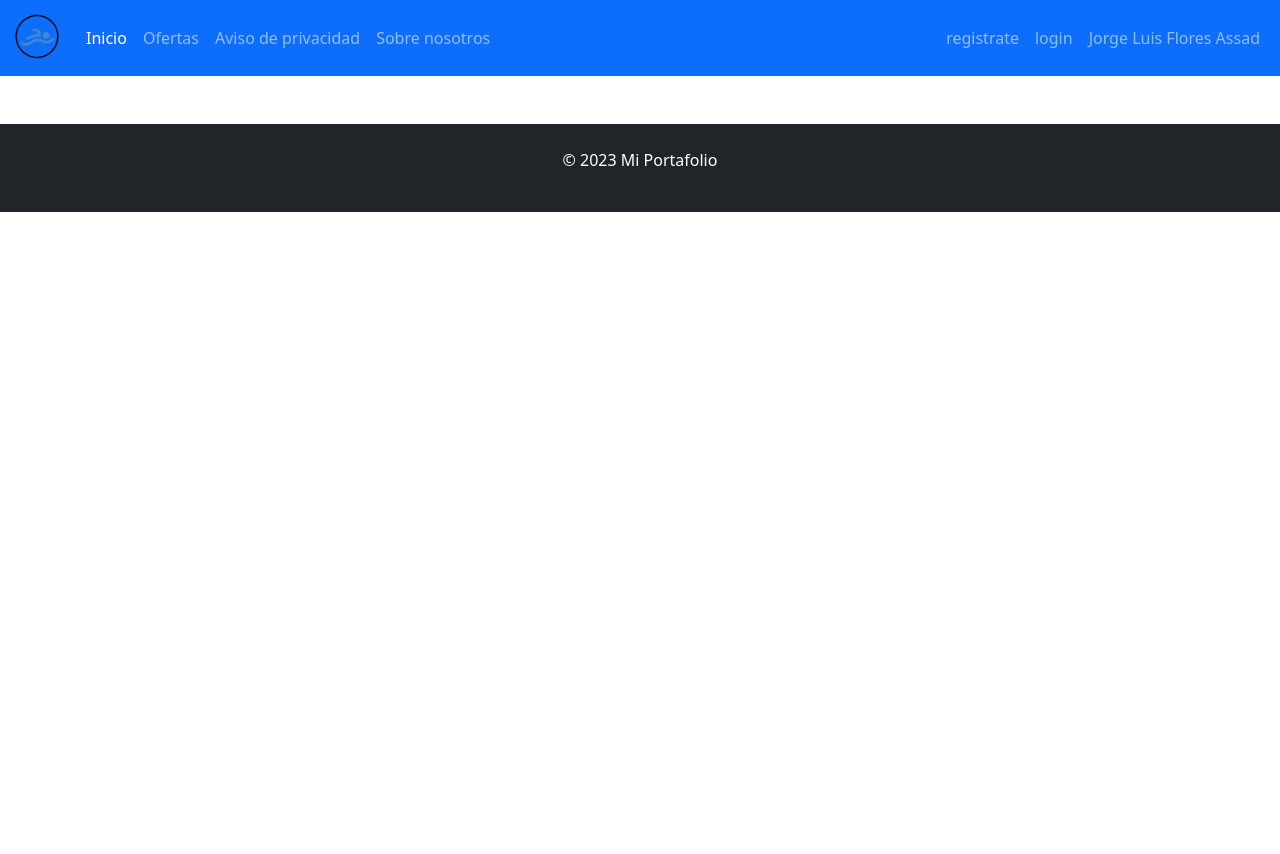
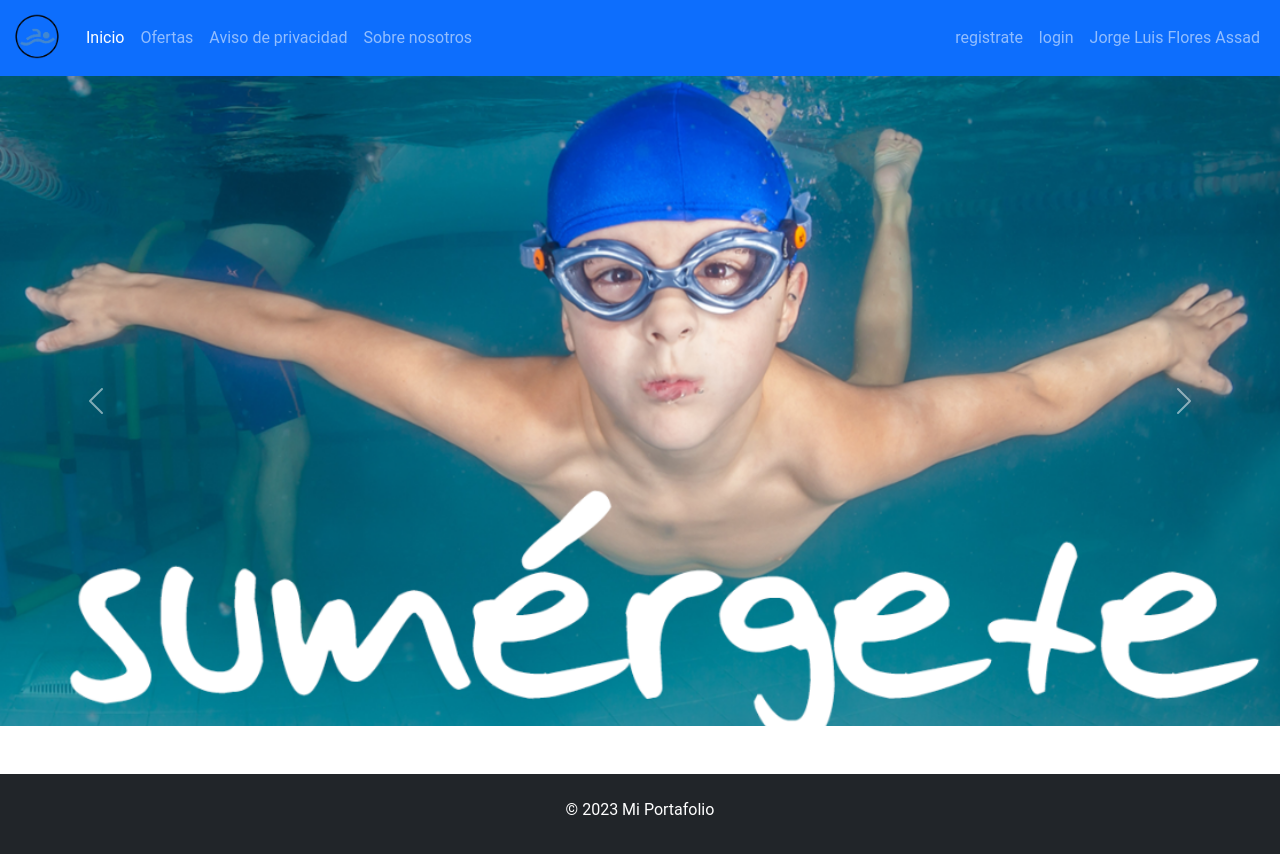
Before and after one commit to seinenten/cuervosClub, an Angular app: page /inicio in a window 1280 px wide. Shown: the top 854 px of the page. Before the commit the page ends 800 px from the top, so only its background shows below. Built offline with nearby package versions, Linux system fonts and the light colour scheme.

Commit message:
carrusel
se añadio el carrusel

```diff
--- a/package.json
+++ b/package.json
@@ -6,7 +6,8 @@
     "start": "ng serve",
     "build": "ng build",
     "watch": "ng build --watch --configuration development",
-    "test": "ng test"
+    "test": "ng test",
+    "instalar": "npm install"
   },
   "private": true,
   "dependencies": {
--- a/src/app/app.module.ts
+++ b/src/app/app.module.ts
@@ -9,6 +9,7 @@ import { AvisoPrivComponent } from './aviso-priv/aviso-priv.component';
 import { AcercaDeComponent } from './acerca-de/acerca-de.component';
 import { NavbarComponent } from './components/navbar/navbar.component';
 import { FooterComponent } from './components/footer/footer.component';
+import { CarruselComponent } from './components/carrusel/carrusel.component';
 
 @NgModule({
   declarations: [
@@ -18,7 +19,8 @@ import { FooterComponent } from './components/footer/footer.component';
     AvisoPrivComponent,
     AcercaDeComponent,
     NavbarComponent,
-    FooterComponent
+    FooterComponent,
+    CarruselComponent
   ],
   imports: [
     BrowserModule,
--- /dev/null
+++ b/src/app/components/carrusel/carrusel.component.css
@@ -0,0 +1,3 @@
+.tamañoImg{
+    height: 650px;
+}
--- /dev/null
+++ b/src/app/components/carrusel/carrusel.component.html
@@ -0,0 +1,18 @@
+<div id="carouselExample" class="carousel slide">
+    <div class="carousel-inner tamañoImg">
+        <div class="carousel-item active">
+            <img src="../../../assets/imagenes/natacion1.png" class="d-block w-100" alt="natacion1">
+        </div>
+        <div class="carousel-item">
+            <img src="../../../assets/imagenes/natacion2.jpg" class="d-block w-100" alt="natacion2">
+        </div>
+    </div>
+    <button class="carousel-control-prev" type="button" data-bs-target="#carouselExample" data-bs-slide="prev">
+        <span class="carousel-control-prev-icon" aria-hidden="true"></span>
+        <span class="visually-hidden">Previous</span>
+    </button>
+    <button class="carousel-control-next" type="button" data-bs-target="#carouselExample" data-bs-slide="next">
+        <span class="carousel-control-next-icon" aria-hidden="true"></span>
+        <span class="visually-hidden">Next</span>
+    </button>
+</div>
--- a/src/app/inicio/inicio.component.html
+++ b/src/app/inicio/inicio.component.html
@@ -1,7 +1,11 @@
 <!-- NABAR -->
-<app-navbar></app-navbar>
+<app-navbar ></app-navbar>
 
-<div class="my-5 container" >
+<app-carrusel></app-carrusel>
+
+
+<div class="my-5 container">
+
 
 </div>
 
--- a/src/styles.css
+++ b/src/styles.css
@@ -1 +1,10 @@
-/* You can add global styles to this file, and also import other style files */
+html, body {
+
+    height: 100%;
+
+    overscroll-behavior-y: contain;
+    -webkit-user-select: none;
+    -webkit-tap-highlight-color: transparent;
+    -webkit-touch-callout: none;
+}
+body { margin: 0; font-family: Roboto, "Helvetica Neue", sans-serif; }
```
Also changed, not shown: src/app/components/carrusel/carrusel.component.ts (added, +10 -0 lines), src/assets/imagenes/natacion1.png (added), src/assets/imagenes/natacion2.jpg (added).
